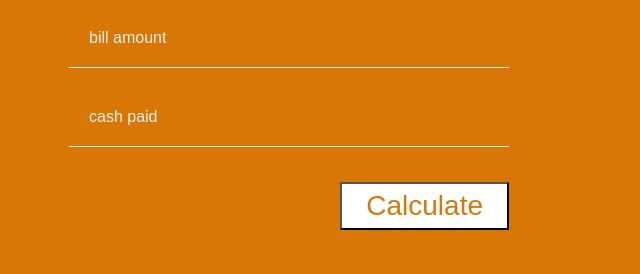
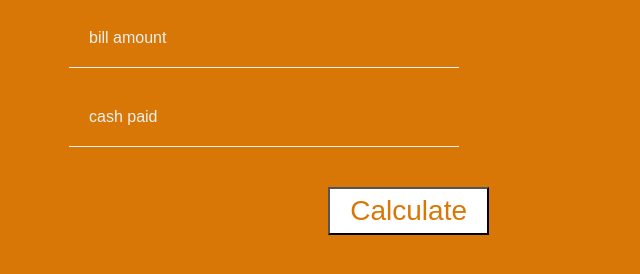
Before and after one commit to pantsachin/cash-register-manager, a plain HTML site: page index.html in a window 1280 px wide. Shown: the part 122-396 px from the top of the page, without its empty margins (321-961 px from the left). Drawn offline with Linux system fonts and the light colour scheme.

Commit message:
Update styles.css

```diff
--- a/styles.css
+++ b/styles.css
@@ -20,7 +20,7 @@ h1 {
 .formStyle {
   background-color: #d97706;
   padding: 20px;
-  width: 400px;
+  width: 350px;
   margin-bottom: 20px;
   border-bottom-width: 1px;
   border-bottom-style: solid;
@@ -53,9 +53,9 @@ h2 {
   color: #d97706;
   font-size: 28px;
   font-weight: 500;
-  padding: 6px 24px;
-  margin-top: 15px;
-  margin-right: 60px;
+  padding: 6px 20px;
+  margin-top: 20px;
+  margin-right: 80px;
   text-decoration: none;
 }
 
```
